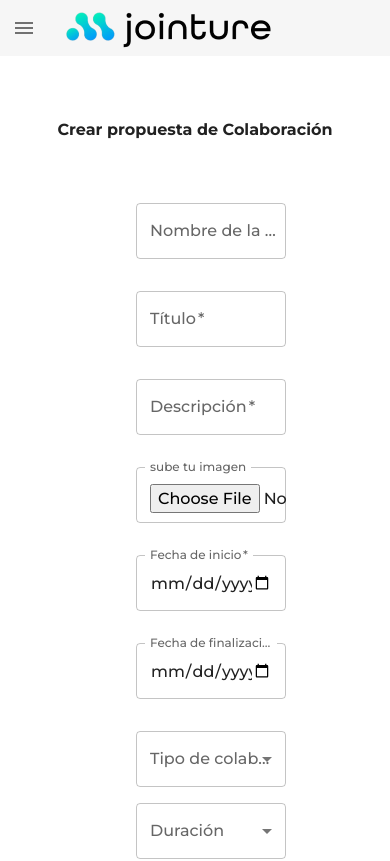
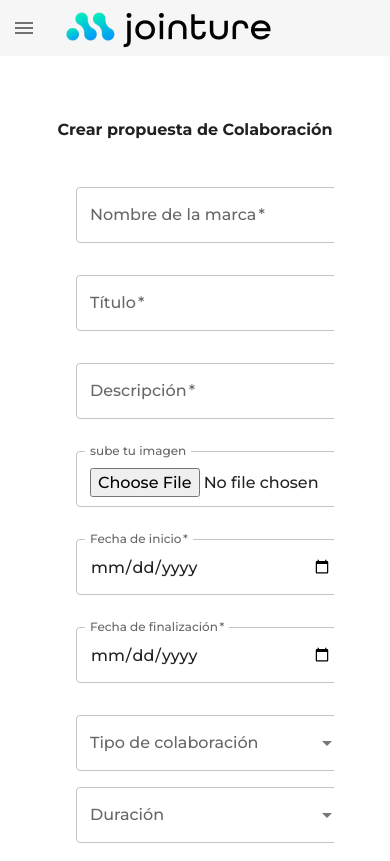
Before and after one commit to octocodevs/jointure-frontend, a Next.js app: page /admin/newcollab in a window 390 px wide. Shown: the top 861 px of the page. Built offline with nearby package versions, Linux system fonts and the light colour scheme.

Commit message:
styles collabForm mobile fixed

```diff
--- a/src/app/components/NewCollabForm/NewCollabForm.jsx
+++ b/src/app/components/NewCollabForm/NewCollabForm.jsx
@@ -186,8 +186,8 @@ export default function NewCollabForm() {
 
     return (
         <Container overflow="auto" className='pb-20 '>
-            <Typography variant="h2" align="center">Crear propuesta de Colaboración</Typography>
-            <Box className='px-16 pt-12' overflow="auto" >
+            <Typography variant="h2" className="text-center" align="center">Crear propuesta de Colaboración</Typography>
+            <Box className=' px-1 overflow-auto pt-8 md:px-16 md:pt-12 lg:px-16 lg:pt-12' >
                 <form
                     noValidate
                     autoComplete="off"
```
